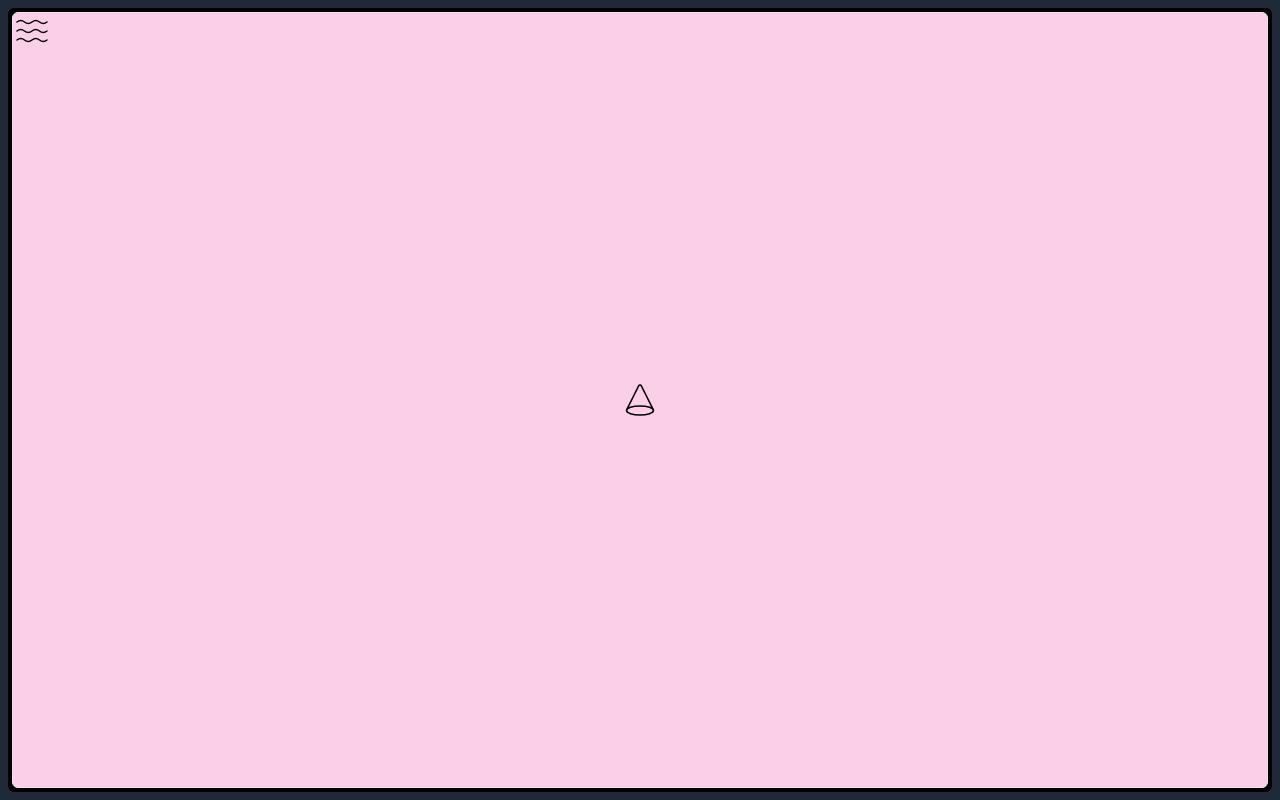
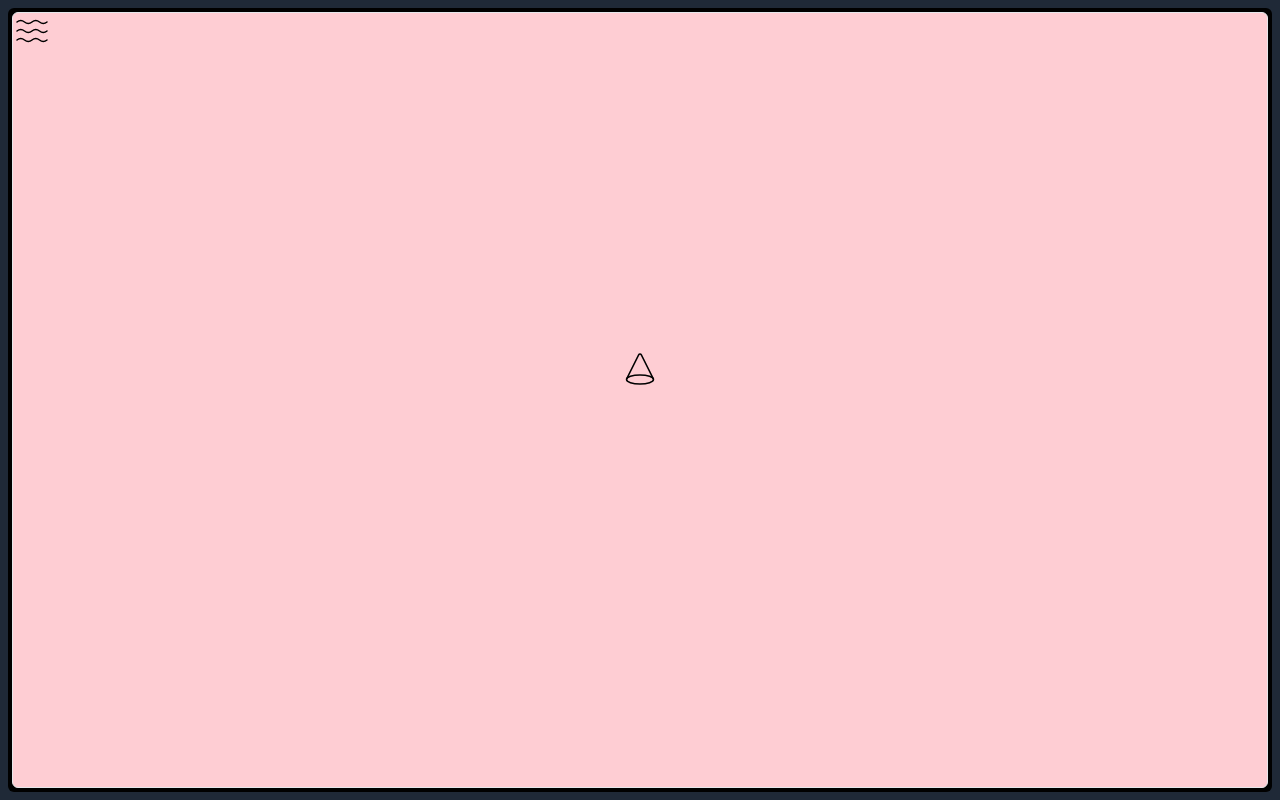
Before and after one commit to xezian/jasonleo.dev, a React (Vite) app: page /jasonleo.dev/observations in a window 1280 px wide. Built offline with nearby package versions, Linux system fonts and the light colour scheme.

Commit message:
Just change layout to not move with expanding menu

```diff
--- a/src/components/Layout.tsx
+++ b/src/components/Layout.tsx
@@ -14,7 +14,7 @@ export const Layout: FC = () => {
   useEffect(() => {
     timeoutRef.current = setTimeout(
       () => setInnerMenuHovered(menuHovered),
-      300
+      500
     );
     return () => {
       clearTimeout(timeoutRef.current);
@@ -30,7 +30,7 @@ export const Layout: FC = () => {
 
   return (
     <>
-      <div className="flex absolute top-[13px] left-[14px]">
+      <div className="flex absolute z-1 top-[13px] left-[14px]">
         {innerMenuHovered ? null : (
           <img
             src={waves}
@@ -85,7 +85,7 @@ const MenuOpened: FC<{
   return (
     <div
       ref={menuScope}
-      className="flex w-100 p-1 mb-2 rounded-md border bg-white h-0"
+      className="flex w-fit p-1 mb-2 rounded-md border bg-white h-0"
     >
       <Link to="/">
         <img src={waves} alt="Waves" />
--- a/src/pages/Home.tsx
+++ b/src/pages/Home.tsx
@@ -8,8 +8,8 @@ export const Home: FC = () => {
     <>
       <HeadManager title="Jason Leo - Home" favicon={waves} />
       <div className="p-1 h-full w-full flex flex-wrap gap-2 bg-black rounded-md">
-        <div className="rounded-md border grow bg-cyan-200 grid place-items-center">
-          <img src={waves} alt="waves icon" />
+        <div className="rounded-md border bg-cyan-200 flex w-full flex-col justify-end items-center">
+          <img src={waves} alt="waves icon" className="mb-[50vh]" />
         </div>
       </div>
     </>
--- a/src/pages/Observations.tsx
+++ b/src/pages/Observations.tsx
@@ -8,8 +8,8 @@ export const Observations: FC = () => {
     <>
       <HeadManager title="Jason Leo - Observations" favicon={cone} />
       <div className="p-1 h-full w-full flex flex-wrap gap-2 bg-black rounded-md">
-        <div className="rounded-md border grow bg-pink-200 grid place-items-center">
-          <img src={cone} alt="cone icon" />
+        <div className="rounded-md border bg-rose-200 flex w-full flex-col justify-end items-center">
+          <img src={cone} alt="cone icon" className="mb-[50vh]" />
         </div>
       </div>
     </>
--- a/src/pages/Premises.tsx
+++ b/src/pages/Premises.tsx
@@ -8,8 +8,8 @@ export const Premises: FC = () => {
     <>
       <HeadManager title="Jason Leo - Premises" favicon={book} />
       <div className="p-1 h-full w-full flex flex-wrap gap-2 bg-black rounded-md">
-        <div className="rounded-md border grow bg-emerald-200 grid place-items-center">
-          <img src={book} alt="book icon" />
+        <div className="rounded-md border bg-emerald-200 flex w-full flex-col justify-end items-center">
+          <img src={book} alt="book icon" className="mb-[50vh]" />
         </div>
       </div>
     </>
```
